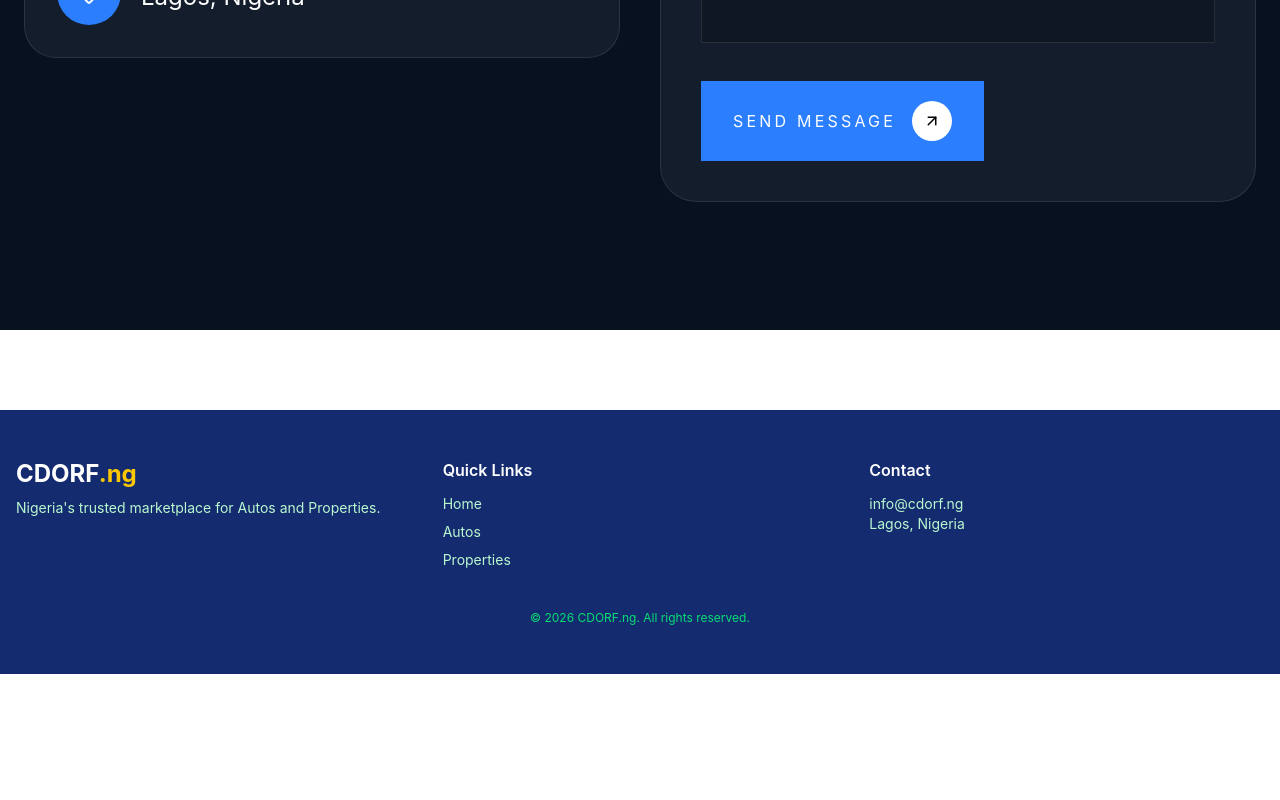
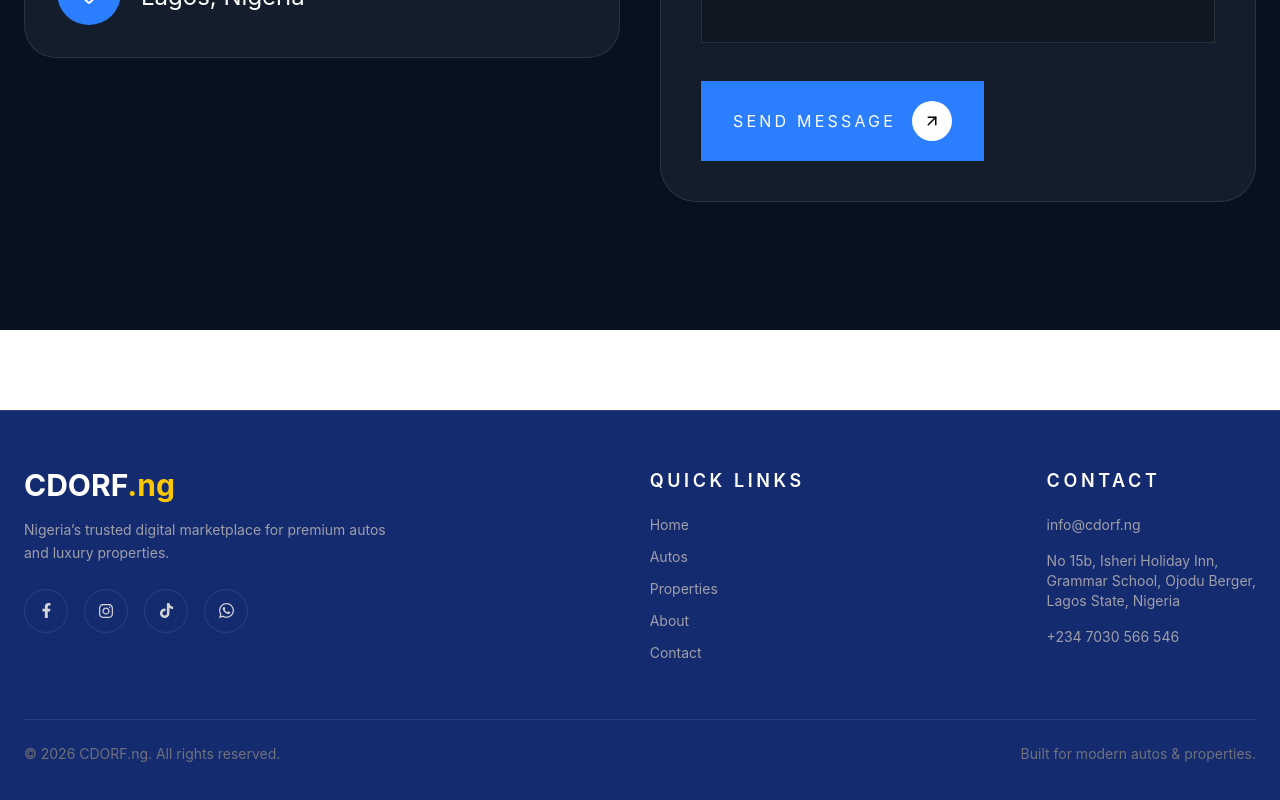
Before and after one commit to FavourDeCreative/CDORF, a Next.js app: page / in a window 1280 px wide. Shown: the part 2996-3796 px from the top of the page. Before the commit the page ends 3670 px from the top, so only its background shows below. Built offline with nearby package versions, Linux system fonts and the light colour scheme.

Commit message:
updated footer

```diff
--- a/components/shared/Footer.jsx
+++ b/components/shared/Footer.jsx
@@ -1,29 +1,116 @@
 import Link from "next/link";
+import { FaFacebookF, FaInstagram, FaTiktok, FaWhatsapp } from "react-icons/fa";
 
 export default function Footer() {
   return (
-    <footer className=" text-white mt-20 py-12 px-4">
-      <div className="max-w-7xl mx-auto grid grid-cols-1 md:grid-cols-3 gap-8">
-        <div>
-          <h2 className="text-2xl font-bold">CDORF<span className="text-yellow-400">.ng</span></h2>
-          <p className="mt-2 text-green-200 text-sm">Nigeria's trusted marketplace for Autos and Properties.</p>
+    <footer className="mt-20 border-t border-white/10 bg-black px-6 py-14 text-white">
+      <div className="mx-auto flex max-w-7xl flex-col gap-12 lg:flex-row lg:items-start lg:justify-between">
+        {/* LEFT */}
+        <div className="max-w-sm">
+          <h2 className="text-3xl font-bold">
+            CDORF<span className="text-yellow-400">.ng</span>
+          </h2>
+
+          <p className="mt-4 text-sm leading-relaxed text-zinc-400">
+            Nigeria’s trusted digital marketplace for premium autos and luxury
+            properties.
+          </p>
+
+          {/* SOCIALS */}
+          <div className="mt-6 flex items-center gap-4">
+            <Link
+              href="https://facebook.com"
+              target="_blank"
+              className="flex h-11 w-11 items-center justify-center rounded-full border border-white/10 text-zinc-300 transition hover:border-yellow-400 hover:text-yellow-400"
+            >
+              <FaFacebookF size={15} />
+            </Link>
+
+            <Link
+              href="https://instagram.com"
+              target="_blank"
+              className="flex h-11 w-11 items-center justify-center rounded-full border border-white/10 text-zinc-300 transition hover:border-yellow-400 hover:text-yellow-400"
+            >
+              <FaInstagram size={16} />
+            </Link>
+
+            <Link
+              href="https://tiktok.com"
+              target="_blank"
+              className="flex h-11 w-11 items-center justify-center rounded-full border border-white/10 text-zinc-300 transition hover:border-yellow-400 hover:text-yellow-400"
+            >
+              <FaTiktok size={15} />
+            </Link>
+
+            <Link
+              href="https://wa.me/2347030566546"
+              target="_blank"
+              className="flex h-11 w-11 items-center justify-center rounded-full border border-white/10 text-zinc-300 transition hover:border-yellow-400 hover:text-yellow-400"
+            >
+              <FaWhatsapp size={17} />
+            </Link>
+          </div>
         </div>
-        <div>
-          <h3 className="font-semibold mb-3">Quick Links</h3>
-          <ul className="space-y-2 text-green-200 text-sm">
-            <li><Link href="/" className="hover:text-white">Home</Link></li>
-            <li><Link href="/autos" className="hover:text-white">Autos</Link></li>
-            <li><Link href="/properties" className="hover:text-white">Properties</Link></li>
-          </ul>
+
+        {/* CENTER */}
+        <div className="flex flex-col gap-5">
+          <h3 className="text-lg font-semibold uppercase tracking-[0.2em]">
+            Quick Links
+          </h3>
+
+          <div className="flex flex-col gap-3 text-sm text-zinc-400">
+            <Link href="/" className="transition hover:text-yellow-400">
+              Home
+            </Link>
+
+            <Link href="/autos" className="transition hover:text-yellow-400">
+              Autos
+            </Link>
+
+            <Link
+              href="/properties"
+              className="transition hover:text-yellow-400"
+            >
+              Properties
+            </Link>
+
+            <Link href="#about" className="transition hover:text-yellow-400">
+              About
+            </Link>
+
+            <Link href="#contact" className="transition hover:text-yellow-400">
+              Contact
+            </Link>
+          </div>
         </div>
-        <div>
-          <h3 className="font-semibold mb-3">Contact</h3>
-          <p className="text-green-200 text-sm">info@cdorf.ng</p>
-          <p className="text-green-200 text-sm">Lagos, Nigeria</p>
+
+        {/* RIGHT */}
+        <div className="max-w-sm">
+          <h3 className="text-lg font-semibold uppercase tracking-[0.2em]">
+            Contact
+          </h3>
+
+          <div className="mt-5 space-y-4 text-sm text-zinc-400">
+            <p>info@cdorf.ng</p>
+
+            <p>
+              No 15b, Isheri Holiday Inn,
+              <br />
+              Grammar School, Ojodu Berger,
+              <br />
+              Lagos State, Nigeria
+            </p>
+
+            <p>+234 7030 566 546</p>
+          </div>
         </div>
       </div>
-      <div className="text-center text-green-400 text-xs mt-10">
-        © {new Date().getFullYear()} CDORF.ng. All rights reserved.
+
+      {/* BOTTOM */}
+      <div className="mx-auto mt-14 flex max-w-7xl flex-col items-center justify-between gap-4 border-t border-white/10 pt-6 text-center text-sm text-zinc-500 md:flex-row">
+        <p>© {new Date().getFullYear()} CDORF.ng. All rights reserved.</p>
+
+        <p>Built for modern autos & properties.</p>
       </div>
     </footer>
   );
```
